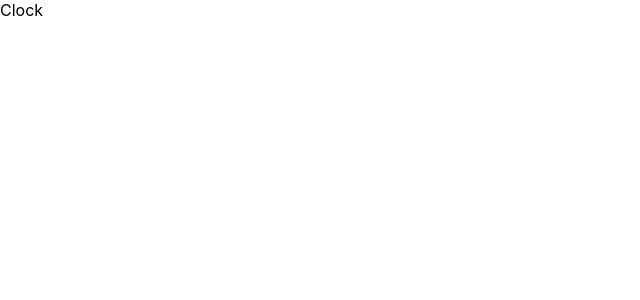
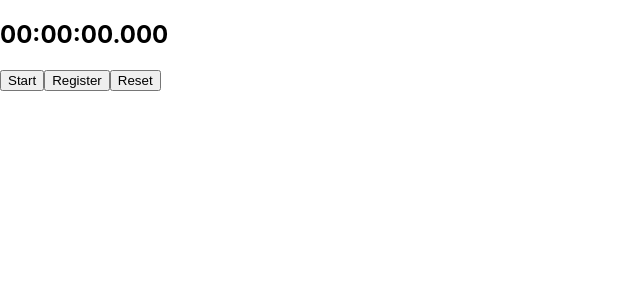
Before and after one commit to ShivamManiMaurya/Resume-builder, a React (Create React App) app: page / in a window 1280 px wide. Shown: the top 300 px of the page, without its empty margins (0-640 px from the left). Built offline with nearby package versions, Linux system fonts and the light colour scheme.

Commit message:
ch5 - assignment 1 and 2 done

```diff
--- a/src/otherAssignments/Clock.js
+++ b/src/otherAssignments/Clock.js
@@ -1,9 +1,56 @@
-import React from 'react'
+import React, { useEffect, useState } from "react";
 
 const Clock = () => {
-  return (
-    <div>Clock</div>
-  )
-}
+    // let sec = 0;
 
-export default Clock
+    const [time, setTime] = useState(0);
+    const [lapsTime, setlapsTime] = useState([]);
+    const [stop, setStop] = useState(true);
+
+    useEffect(() => {
+        let timeout;
+
+        if (!stop) {
+            timeout = setInterval(() => {
+                setTime((val) => val + 10);
+            }, 1);
+        } else if (!time <= 0 && stop) {
+            setlapsTime([...lapsTime, time]);
+            console.log(time);
+        }
+
+        return () => clearInterval(timeout);
+    }, [stop]);
+
+    const formatTime = (timeInMilliseconds) => {
+        const time = new Date(timeInMilliseconds);
+        return time.toISOString().slice(11, -1);
+    };
+
+    const stopStart = () => {
+        setStop((prev) => !prev);
+    };
+
+    return (
+        <div>
+            <h2>{formatTime(time)}</h2>
+            <button onClick={stopStart}>{stop ? "Start" : "Stop"}</button>
+            <button onClick={() => setlapsTime([...lapsTime, time])}>
+                Register
+            </button>
+            <button
+                onClick={() => {
+                    setTime(0);
+                    setlapsTime([]);
+                }}
+            >
+                Reset
+            </button>
+            {lapsTime.map((prevTime, index) => {
+                return <h2 key={index}>{formatTime(prevTime)}</h2>;
+            })}
+        </div>
+    );
+};
+
+export default Clock;
```
